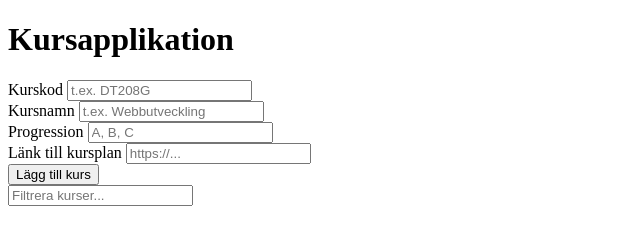
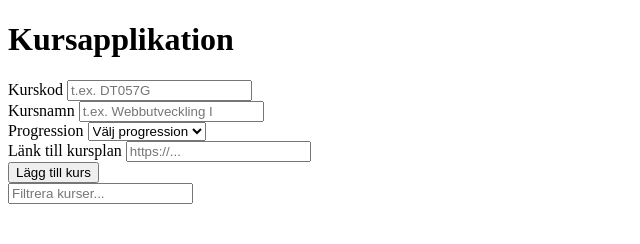
Before and after one commit to SaraM47/typescript-moment1, a website built with Vite: page index.html in a window 1280 px wide. Shown: the whole page, without its empty margins (0-640 px from the left). Built offline with nearby package versions, Linux system fonts and the light colour scheme.

Commit message:
Updates index.html with an improved progression input: it is now a <select> instead of a text field

```diff
--- a/index.html
+++ b/index.html
@@ -16,17 +16,22 @@
         <div class="form-row">
           <div class="form-group">
             <label for="code">Kurskod</label>
-            <input type="text" id="code" placeholder="t.ex. DT208G" required>
+            <input type="text" id="code" placeholder="t.ex. DT057G" required>
           </div>
           <div class="form-group">
             <label for="name">Kursnamn</label>
-            <input type="text" id="name" placeholder="t.ex. Webbutveckling" required>
+            <input type="text" id="name" placeholder="t.ex. Webbutveckling I" required>
           </div>
         </div>
 
         <div class="form-group">
           <label for="progression">Progression</label>
-          <input type="text" id="progression" placeholder="A, B, C" required>
+          <select id="progression" required>
+            <option value="">Välj progression</option>
+            <option value="A">A</option>
+            <option value="B">B</option>
+            <option value="C">C</option>
+          </select>
         </div>
 
         <div class="form-group">
```
